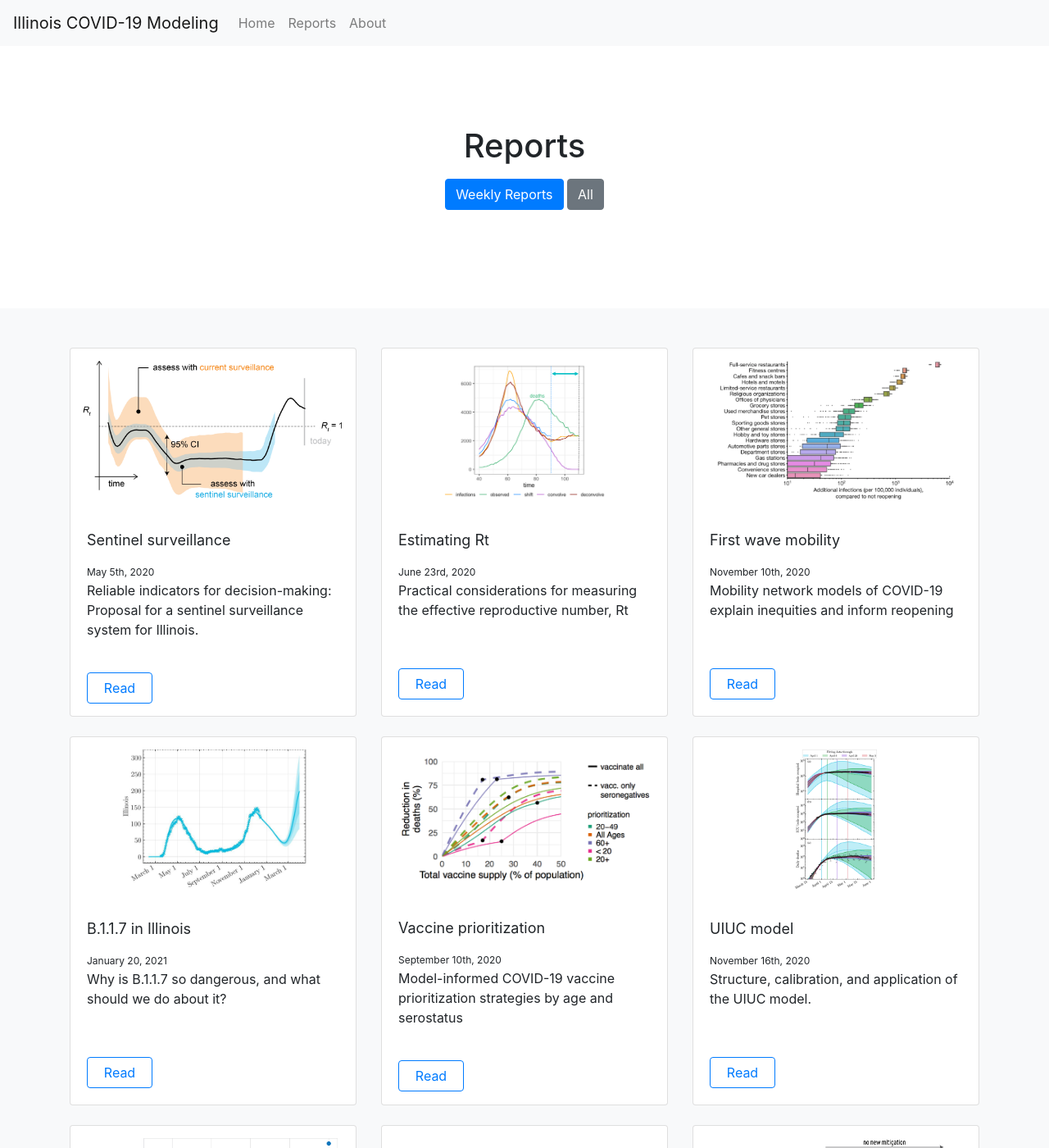
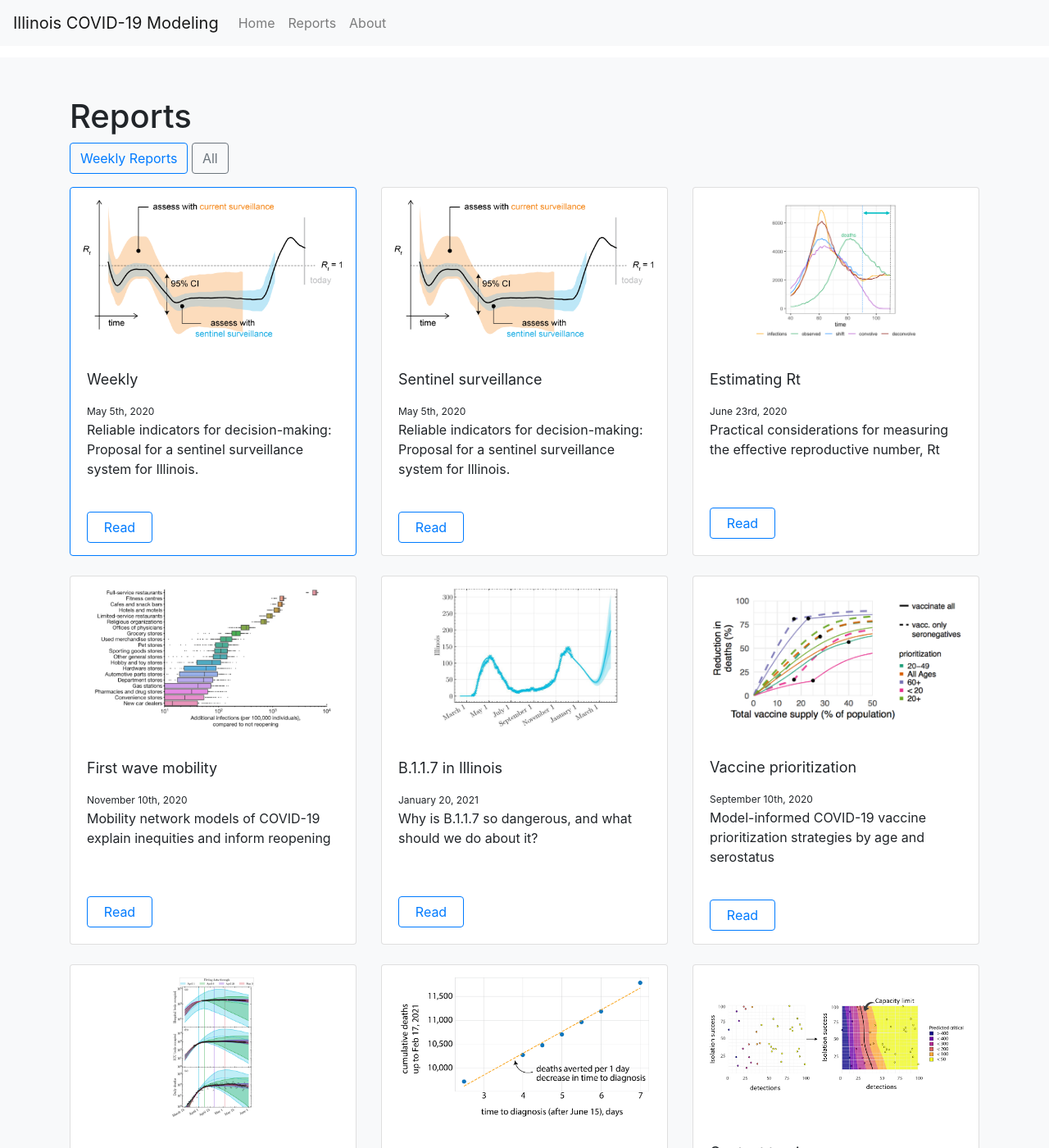
Before and after one commit to rohandandavati/rohandandavati.github.io, a Jekyll site: the page built from reports.md, in a window 1280 px wide and 1400 px high. Shown: the whole window at 82% size. Built offline with Jekyll 4.4.1, drawn with Linux system fonts in a browser that asks for light colours; nearby versions of some CDN libraries; a script that is not in the unit is left out.

Commit message:
weekly reports setup

```diff
--- /dev/null
+++ b/_data/weekly.yml
@@ -0,0 +1,6 @@
+- name: Weekly
+  date: May 5th, 2020
+  path: /reports/weekly/20200515_surveillance_to_restore_illinois.pdf
+  image_path: /images/weekly/image.png
+  description: >
+    Reliable indicators for decision-making: Proposal for a sentinel surveillance system for Illinois.
--- a/reports.md
+++ b/reports.md
@@ -20,7 +20,7 @@ title: Reports
     }
 
     body {
-    padding-top: 90px;
+    padding-top: 70px;
     }
     .read {
       width: 80px;
@@ -60,22 +60,28 @@ height: 200px;
 
 <div>
 
-      <section class="jumbotron text-center bg-white">
-        <div class="container">
-          <h1 class="jumbotron-heading">Reports</h1>
-          <!--<p class="lead text-muted">Something short and leading about the collection below—its contents, the creator, etc. Make it short and sweet, but not too short so folks don't simply skip over it entirely.</p>-->
-          <p>
-            <!--<a href="#" class="btn btn-primary my-2">Weekly Reports</a>-->
-            <!--<a href="#" class="btn btn-secondary my-2">All</a>-->
-            <button class="btn btn-primary my-2" id = "weekly" onclick = "filterUsingCategory('weekly')" >Weekly Reports</button>
-            <button class="btn btn-secondary my-2" id = "all" onclick="filterUsingCategory('all')" >All</button>
-          </p>
-        </div>
-      </section>
 
       <div class="album py-5 bg-light">
         <div class="container">
+              <h1>Reports</h1>
+          <p>
+           <button class="btn btn-outline-primary" id = "weekly" onclick = "filterUsingCategory('weekly')" >Weekly Reports</button>
+            <button class="btn btn-outline-secondary" id = "all" onclick="filterUsingCategory('all')" >All</button>
+          </p>
           <div class="row">
+          {% for report in site.data.weekly %}
+            <div class="col-md-4" >
+              <div class="card border-primary mb-4 box-shadow">
+                <img class="card-img-top img" src="{{ report.image_path }}" alt="{{ report.name }}">
+                <div class="card-body">
+                  <text class = "card-title crop-text-1 ">{{ report.name }}</text>
+                  <text class = "card-subtitle">{{ report.date }}</text>
+                  <p class="card-text crop-text-2">{{ report.description }}</p>
+                </div>
+                <a href="{{ report.path }}" class="btn btn-outline-primary read " target="_blank">Read</a>
+              </div>
+            </div>
+            {% endfor %}
             {% assign id = 0 %}
             {% for report in site.data.reports %}
             {% assign id = id | plus:1 %}
```
Also changed, not shown: images/weekly/image.png (added), 4 other files.
